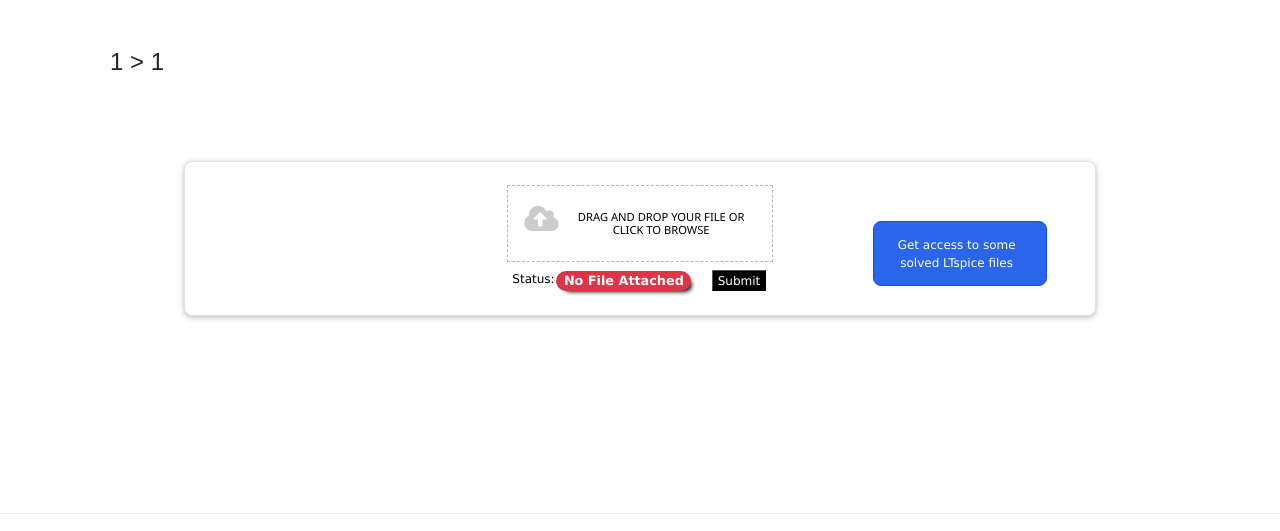
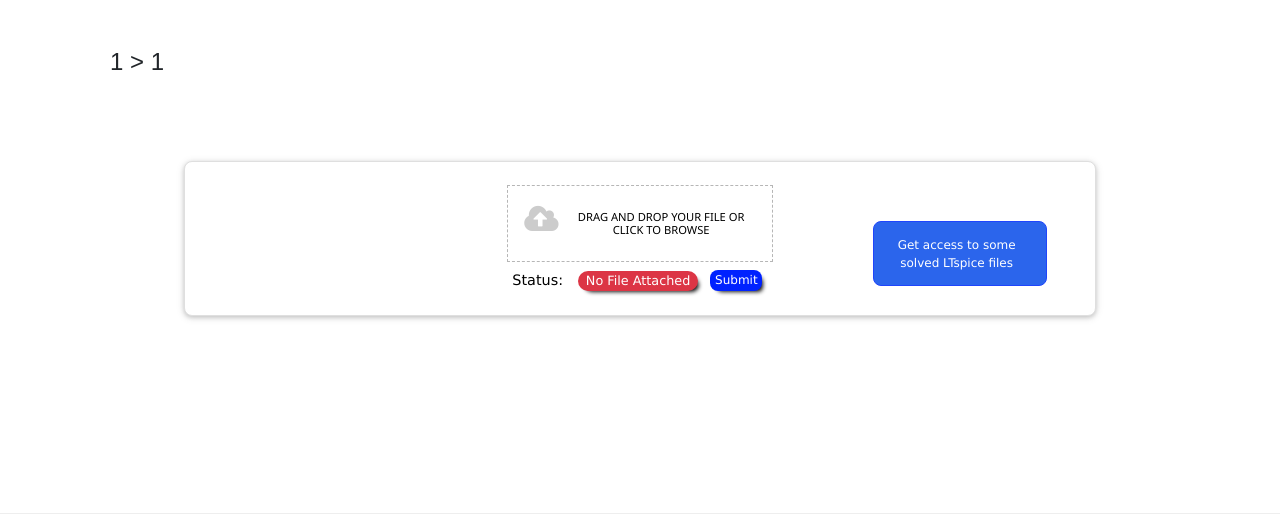
Before and after one commit to yrd123/tbcomp, a Django app: page /1/1/documents in a window 1280 px wide. Shown: the part 47-578 px from the top of the page. Run offline with Django 3.2, Linux system fonts and the light colour scheme; a user stored in the database is signed in; data comes from the database, SQL or seed files in the repository; both versions use the stored data as it was after the commit; some libraries are stand-ins or nearby versions.

Commit message:
submit button added

```diff
--- a/static/css/documents.css
+++ b/static/css/documents.css
@@ -385,23 +385,26 @@ a:hover {
 }
 
 .status-text{
-  font-size: 15px;
+  font-size: 18px;
   color: black;
 }
 
 .status-badge .badge {
   font-size: 16px;
   margin-top: 2px;
-
   box-shadow: 5px 5px 5px -4px #000000;
+  font-weight: 400;
 }
 
 #status-button{
-margin-left:30px;
-  height : 27px;
+  margin-left:28px;
+  height : 26px;
   font-size:15px;
-  background: #000000;
+  background: #0022ff;
   color: #FFFFFF;
+  border-radius: 10px;
+  border:0;
+  box-shadow: 5px 5px 5px -4px #000000;
 }
 
 @media only screen and (max-width:1200px) {
--- a/templates/documents.html
+++ b/templates/documents.html
@@ -335,10 +335,11 @@
                                         </div>
                                         <!-- Added status button(submit)-->
                                         <div class="row status-section">
-                                            <div class="col-2 status-text">
+                                            <div class="col-3 status-text">
                                                 Status:
                                             </div>
-                                            <div class="col-6 status-badge">
+
+                                            <div class="col-5 status-badge status-button1">
                                                 <span class="badge badge-pill badge-danger" id="status-danger-badge2">No File
                                                     Attached</span>
                                             </div>
```
Also changed, not shown: db.sqlite3.
